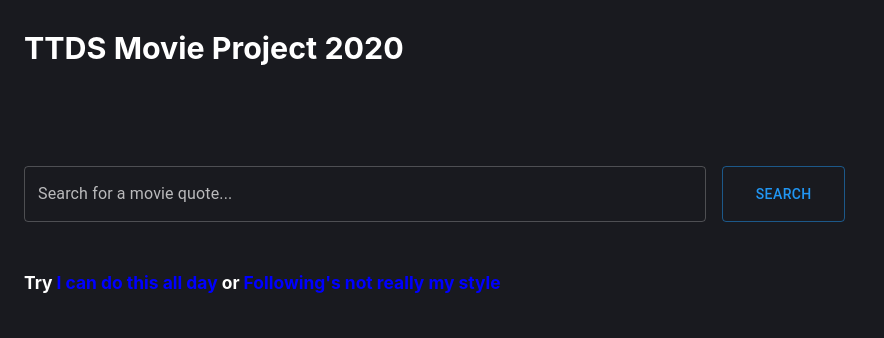
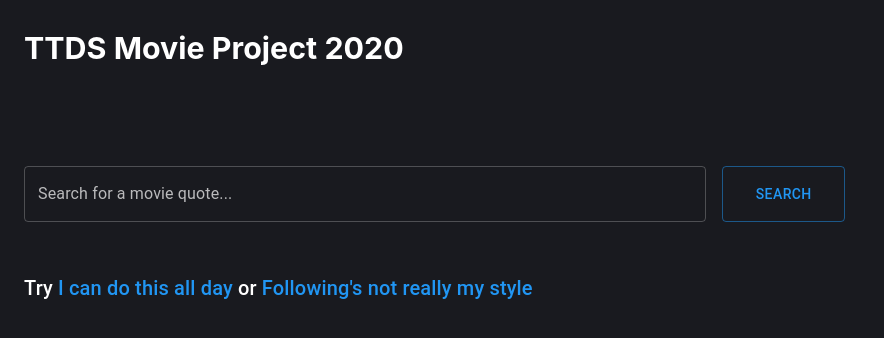
Before and after one commit to marinapts/ttds_movie_search, a React (Create React App) app in the folder gui/: page / in a window 1280 px wide. Shown: the top 338 px of the page, without its empty margins (0-884 px from the left). Built offline with nearby package versions, Linux system fonts and the light colour scheme.

Commit message:
Fix color of examples

```diff
--- a/gui/src/components/searchInput/SearchInput.js
+++ b/gui/src/components/searchInput/SearchInput.js
@@ -1,12 +1,12 @@
-import React from 'react'
+import React, { Component } from 'react'
 import PropTypes from 'prop-types'
 import Grid from '@material-ui/core/Grid'
-import { TextField, Button } from '@material-ui/core'
+import { TextField, Button, Link, Typography } from '@material-ui/core'
 import API from '../../utils/API'
 
 import './searchInput.scss'
 
-export default class SearchInput extends React.Component {
+export default class SearchInput extends Component {
   constructor(props) {
     super(props)
 
@@ -68,14 +68,19 @@ export default class SearchInput extends React.Component {
             onClick={this.querySearch}
           >Search</Button>
         </form>
-        <div>
-         {showExamples &&
-          <h6>Try <a onClick={this.setSearchInput}> I can do this all day </a>
-           or
-          <a onClick={this.setSearchInput}> Following's not really my style</a>
-          </h6>
-         }
-        </div>
+        {showExamples &&
+          <Typography variant="h6" color="primary">
+            <span>
+              Try <Link color="primary" underline="none" variant="inherit" onClick={this.setSearchInput}>
+                I can do this all day
+              </Link>
+            </span>
+            <span> or <Link color="primary" underline="none" variant="inherit" onClick={this.setSearchInput}>
+                Following's not really my style
+              </Link>
+            </span>
+          </Typography>
+        }
         {showErrorMsg &&
           <h6 className="error-container">
             Error: API not running. Go to ttds_movie_search/api and run ./run.sh
--- a/gui/src/components/searchInput/searchInput.scss
+++ b/gui/src/components/searchInput/searchInput.scss
@@ -19,7 +19,7 @@
    color: white;
   }
 
-  a{
-    color: blue;
+  a {
+    cursor: pointer;
   }
 }
```
